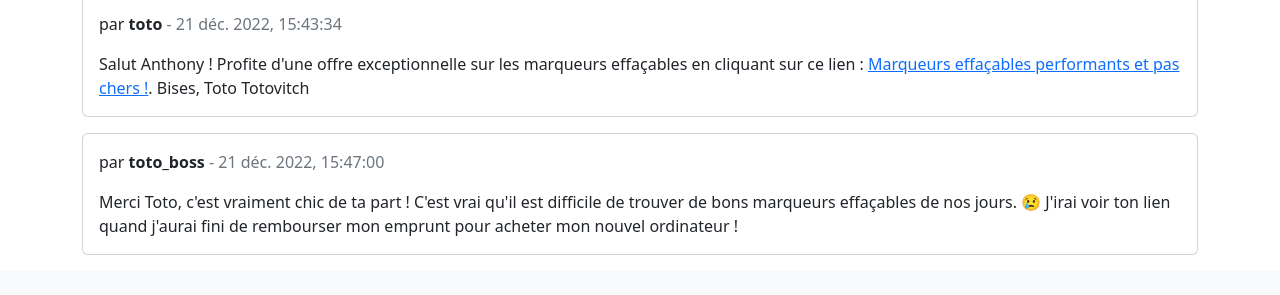
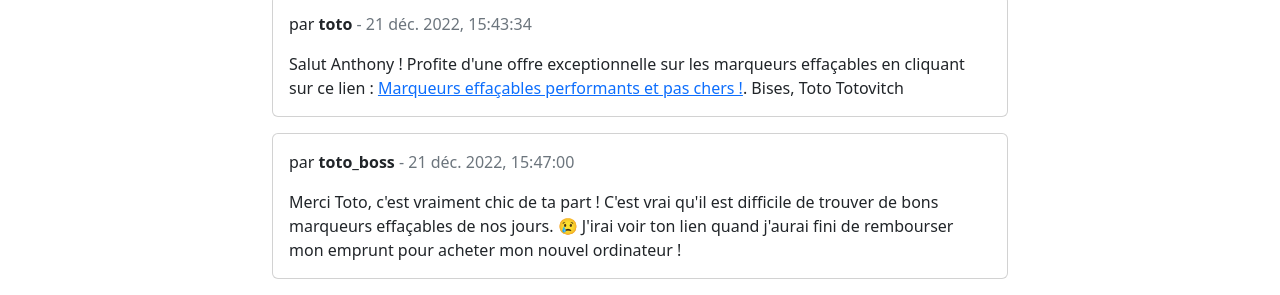
Before and after one commit to jneda/blog_mvc, a PHP site: page /blogPost.php?id=1 in a window 1280 px wide. Shown: the part 674-969 px from the top of the page. Before the commit the page ends 929 px from the top, so only its background shows below. Run offline with PHP 8.4, Linux system fonts and the light colour scheme; data comes from the database, SQL or seed files in the repository.

Commit message:
fix: tweak comment width on large screen

```diff
--- a/view/partials/commentCard.php
+++ b/view/partials/commentCard.php
@@ -1,5 +1,5 @@
 <div class="row my-3">
-  <div class="col">
+  <div class=" col-lg-8 offset-lg-2">
     <div class="card">
       <!-- <img src="<?php echo $post->getImage() ?>" class="card-img-top" alt="<?php echo $post->getTitle() ?>"> -->
       <div class="card-body">
```
